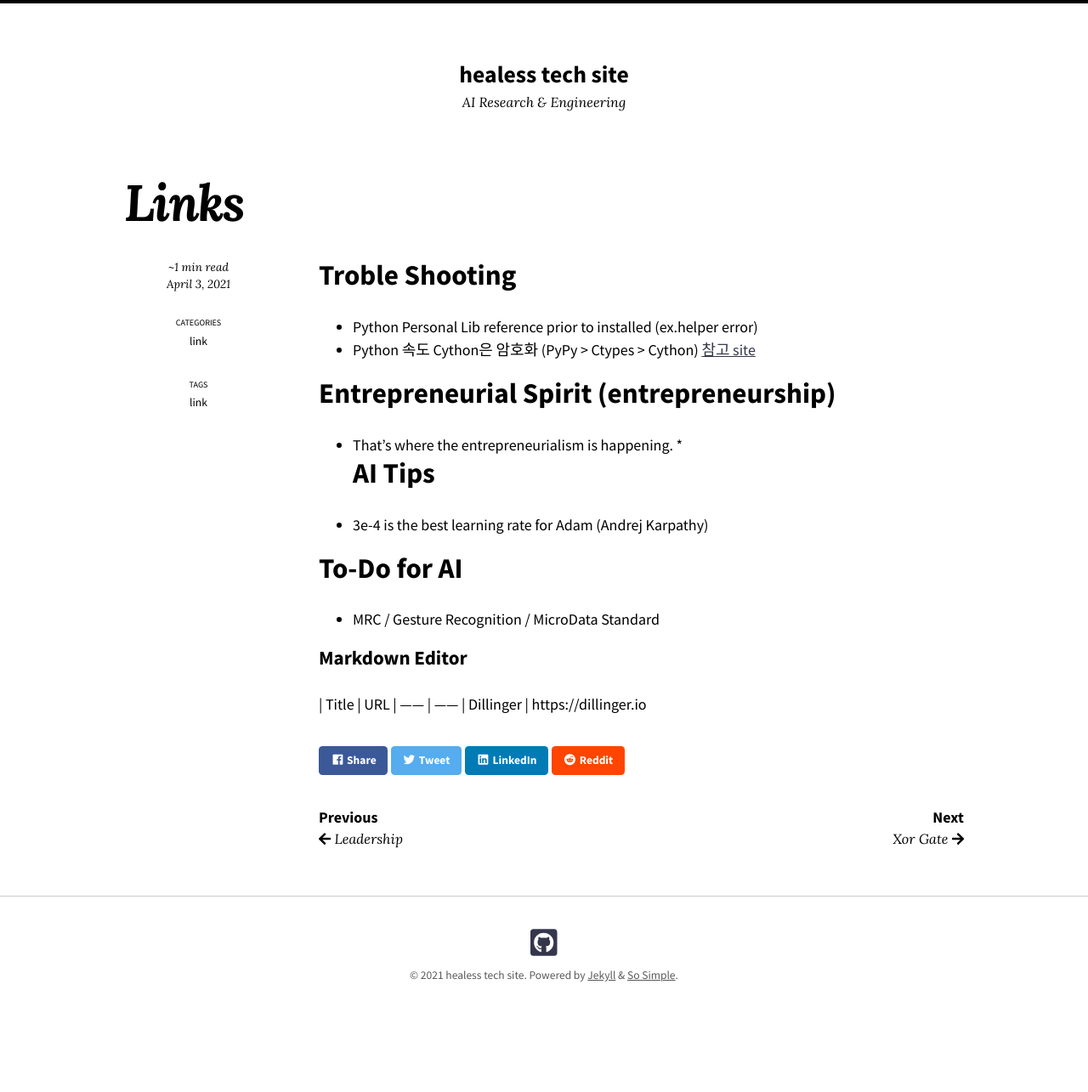
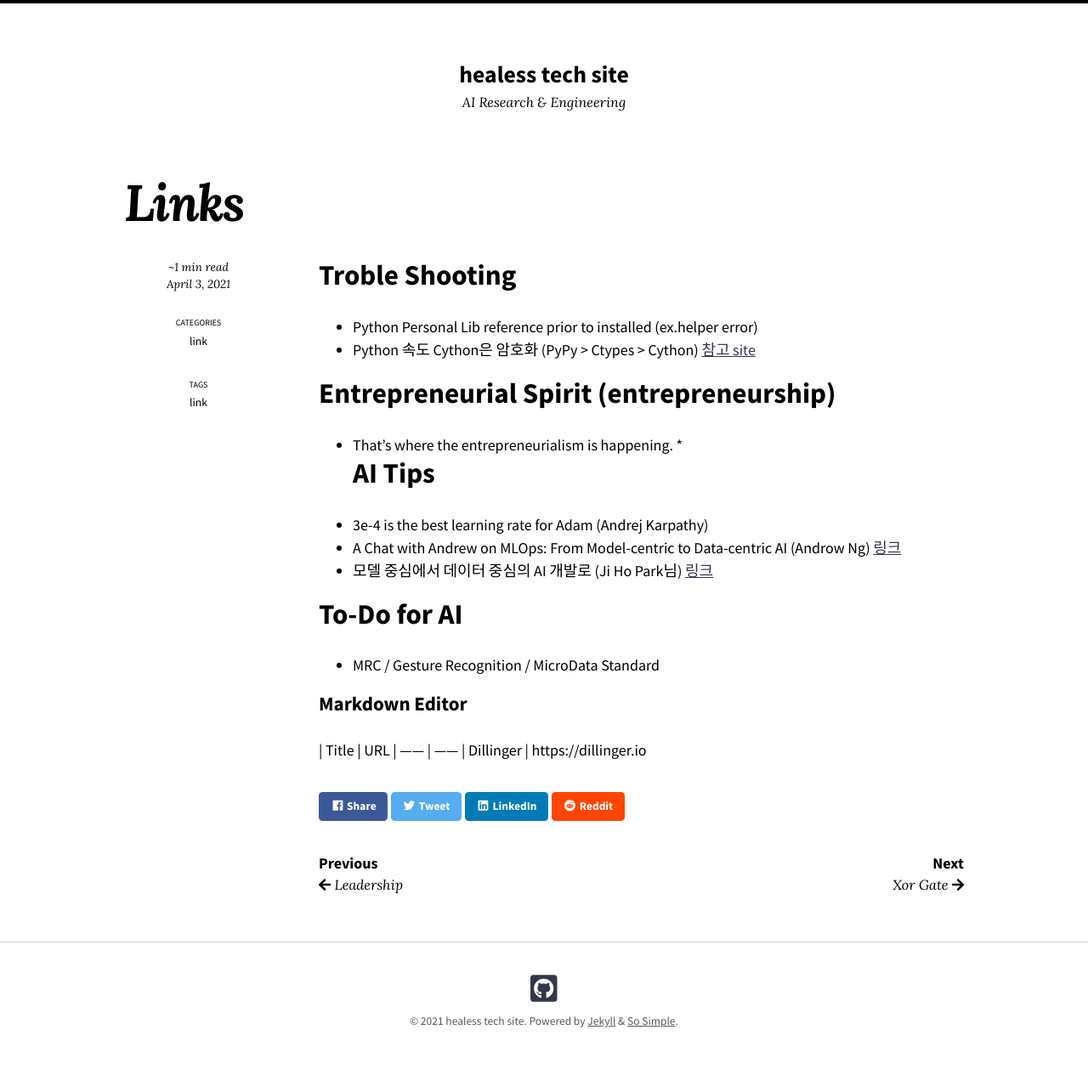
Before and after one commit to healess/healess.github.io, a Jekyll site: the page built from _posts/2021-04-03-Links.md, in a window 1280 px wide. Shown: the whole page at 85% size. Built offline with Jekyll 4.4.1, drawn with Linux system fonts in a browser that asks for light colours; nearby versions of some CDN libraries; before the commit the page ends 1231 px from its top, so only the background shows below that.

Commit message:
Update 2021-04-03-Links.md

```diff
--- a/_posts/2021-04-03-Links.md
+++ b/_posts/2021-04-03-Links.md
@@ -15,9 +15,14 @@ tags:
 *
 # AI Tips
 * 3e-4 is the best learning rate for Adam (Andrej Karpathy)
+*  A Chat with Andrew on MLOps: From Model-centric to Data-centric AI (Androw Ng) [링크](https://youtu.be/06-AZXmwHjo)
+*  모델 중심에서 데이터 중심의 AI 개발로 (Ji Ho Park님) [링크](https://jiho-ml.com/weekly-nlp-35/?fbclid=IwAR3l7nY24bHpedQ4cDQzueyqlwVW6m3XjWB22MwA6QN-_7uoEVz-B52rbPU)
+
 
 # To-Do for AI
 * MRC / Gesture Recognition / MicroData Standard
+
+
 
 ### Markdown Editor
 | Title | URL
```
